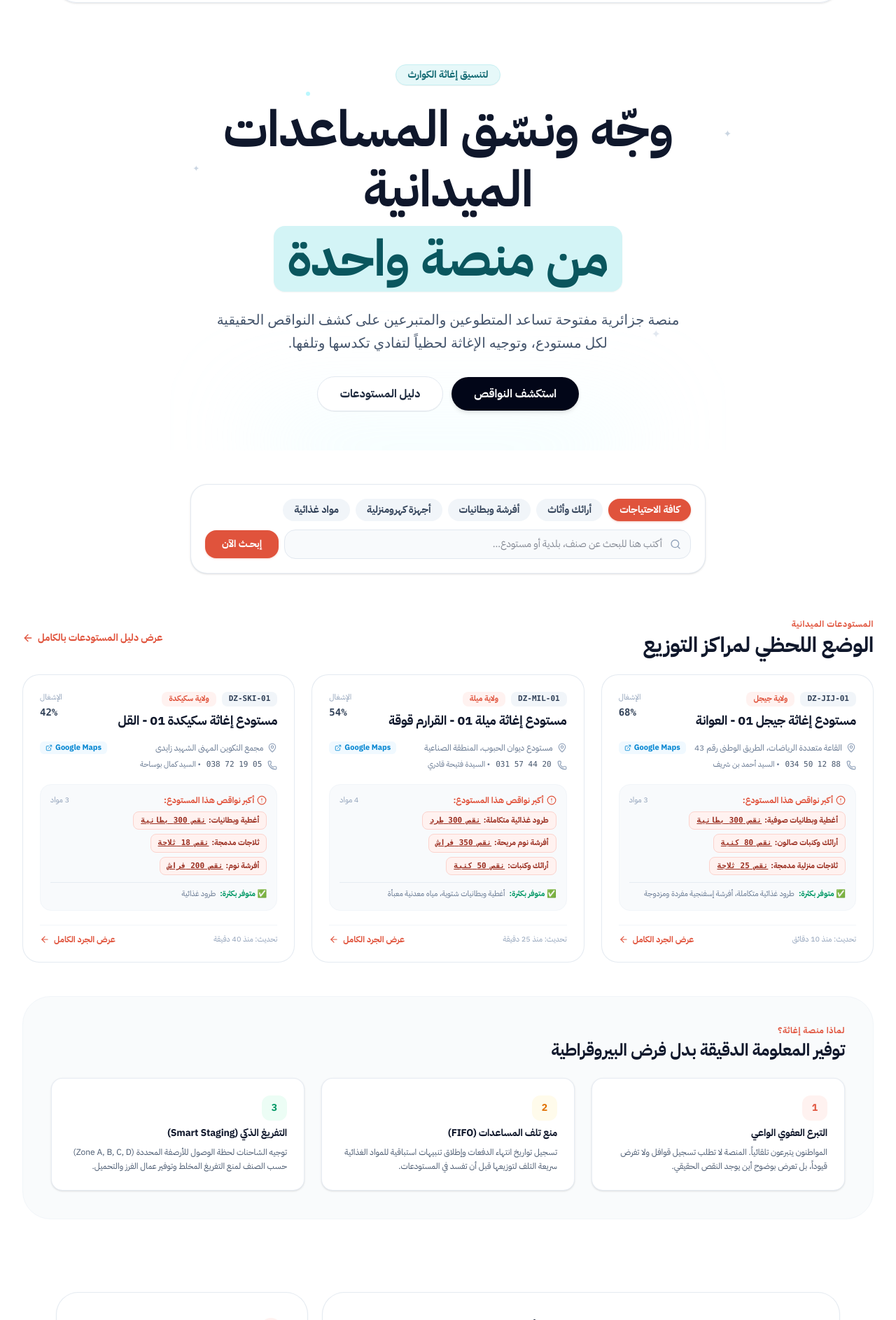
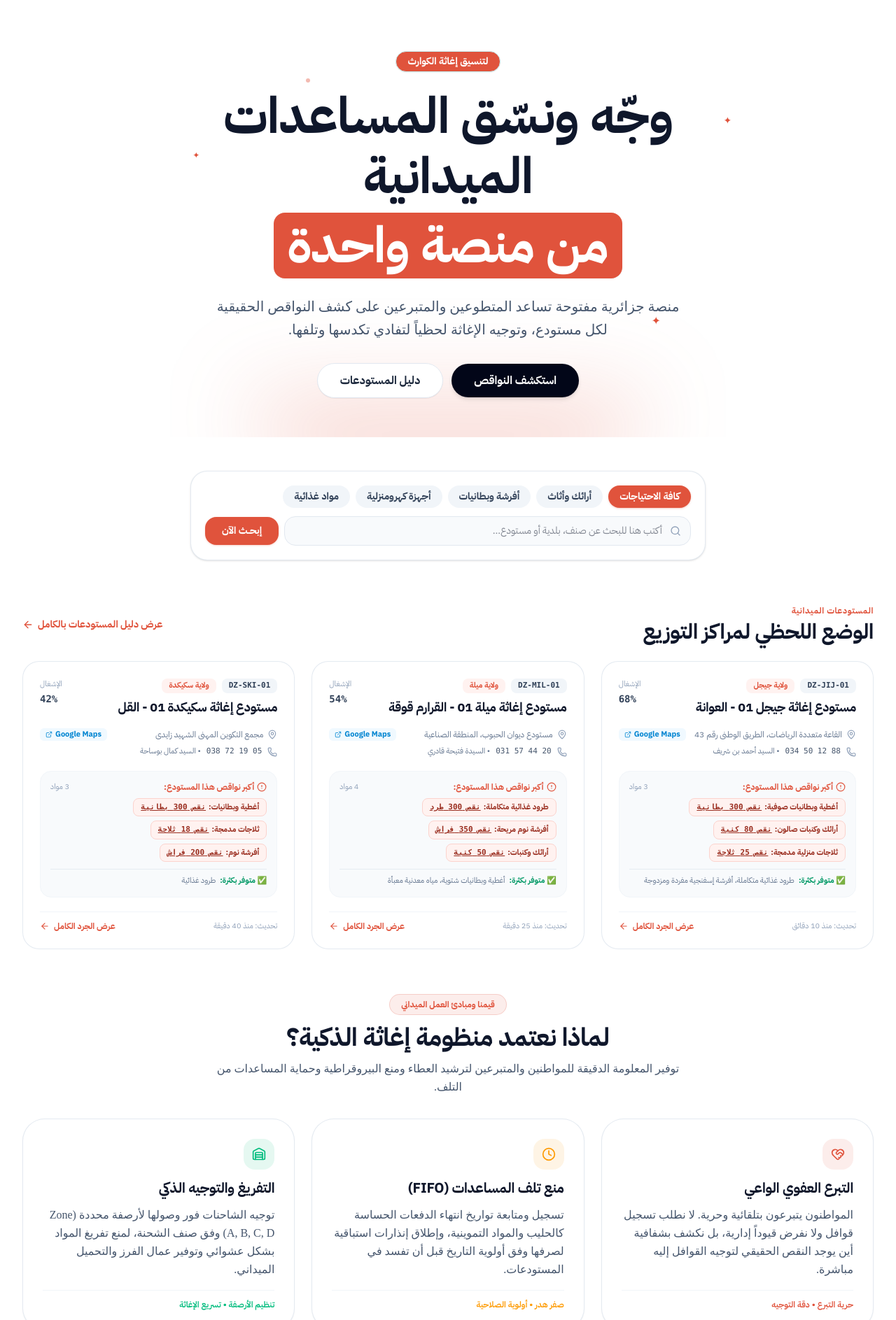
Before and after one commit to Noufel-sf/Hakthon_mila, a Next.js app: page / in a window 1280 px wide. Shown: the part 93-1980 px from the top of the page at 70% size. Built offline with nearby package versions, Linux system fonts and the light colour scheme; a web font is replaced by a local one.

Commit message:
feat(home): upgrade ourValues section with modern cards, IBM Plex Sans Arabic and Amiri Quran

```diff
--- a/app/layout.tsx
+++ b/app/layout.tsx
@@ -39,7 +39,7 @@ export default function RootLayout({
       <body className="min-h-screen flex flex-col bg-background text-foreground font-sans antialiased selection:bg-[#E0533C] selection:text-white">
         <ThemeProvider attribute="class" defaultTheme="light" enableSystem={false}>
           <Toaster richColors position="top-center" dir="rtl" />
-          <LiveCrisisTicker />
+          {/* <LiveCrisisTicker /> */}
           <Navbar />
           <main className="flex-1 pb-16">
             {children}
--- a/app/page.tsx
+++ b/app/page.tsx
@@ -17,7 +17,8 @@ import {
   ClipboardList,
   Warehouse,
   Flame,
-  ArrowUpRight
+  ArrowUpRight,
+  HeartHandshake
 } from 'lucide-react';
 import { AID_CATEGORIES } from '@/lib/constants';
 
@@ -68,24 +69,24 @@ export default function HomePage() {
       <div className="relative pt-12 pb-10 sm:pt-16 sm:pb-14 flex flex-col items-center text-center overflow-hidden">
 
         {/* Subtle delicate background sparkles and soft ambient glow */}
-        <div className="absolute top-1/4 right-1/6 text-slate-300 dark:text-slate-700 text-sm select-none pointer-events-none animate-pulse">✦</div>
-        <div className="absolute top-1/3 left-1/5 text-slate-300 dark:text-slate-700 text-xs select-none pointer-events-none">✦</div>
-        <div className="absolute bottom-1/4 right-1/4 text-slate-200 dark:text-slate-800 text-base select-none pointer-events-none">✦</div>
-        <div className="absolute top-1/6 left-1/3 w-1.5 h-1.5 rounded-full bg-cyan-300/40 pointer-events-none"></div>
-        <div className="absolute top-1/2 right-1/3 w-1 h-1 rounded-full bg-rose-300/40 pointer-events-none"></div>
-        <div className="absolute -bottom-10 left-1/2 -translate-x-1/2 w-[600px] h-[260px] bg-gradient-to-t from-cyan-100/40 dark:from-cyan-950/20 via-transparent to-transparent rounded-full blur-3xl pointer-events-none"></div>
+        <div className="absolute top-1/4 right-1/6 text-primary dark:text-primary text-sm select-none pointer-events-none animate-pulse">✦</div>
+        <div className="absolute top-1/3 left-1/5 text-primary dark:text-primary text-xs select-none pointer-events-none">✦</div>
+        <div className="absolute bottom-1/4 right-1/4 text-primary dark:text-primary text-base select-none pointer-events-none">✦</div>
+        <div className="absolute top-1/6 left-1/3 w-1.5 h-1.5 rounded-full bg-primary/40 pointer-events-none"></div>
+        <div className="absolute top-1/2 right-1/3 w-1 h-1 rounded-full bg-primary/40 pointer-events-none"></div>
+        <div className="absolute -bottom-10 left-1/2 -translate-x-1/2 w-[600px] h-[260px] bg-gradient-to-t from-primary/40 dark:from-primary/20 via-transparent to-transparent rounded-full blur-3xl pointer-events-none"></div>
 
         <div className="relative z-10 max-w-4xl mx-auto space-y-5 px-4">
 
           {/* Top Pill Tag (Like 'لتسيير تجارتك' in screenshot) */}
-          <div className="inline-flex items-center gap-2 px-4 py-1 rounded-full text-xs sm:text-sm font-header font-bold bg-[#E6F8F9] dark:bg-[#11353B] text-[#126972] dark:text-[#5EEAD4] border border-[#C6EFF2] dark:border-[#1E525B] shadow-2xs">
+          <div className="inline-flex items-center gap-2 px-4 py-1 rounded-full text-xs sm:text-sm font-header font-bold bg-primary text-white  border border-[#C6EFF2] dark:border-[#1E525B] shadow-2xs">
             <span>لتنسيق إغاثة الكوارث</span>
           </div>
 
           {/* Main Headline with Highlight box (Font: Zain) */}
           <h1 className="font-header text-4xl sm:text-6xl lg:text-7xl font-black text-slate-900 dark:text-white tracking-tight leading-[1.2]">
             وجّه ونسّق المساعدات الميدانية <br />
-            <span className="relative inline-block mt-2 px-5 py-1 bg-[#D3F4F6] dark:bg-[#14444D] text-[#0A565E] dark:text-[#67E8F9] rounded-2xl shadow-xs">
+            <span className="relative inline-block mt-2 px-5 py-1 bg-primary text-white  rounded-2xl shadow-xs">
               من منصة واحدة
             </span>
           </h1>
@@ -203,55 +204,78 @@ export default function HomePage() {
         )}
       </div>
 
-      {/* Core Philosophy Section (3 clean cards in modern light theme) */}
-      <div className="rounded-[2.5rem] border border-slate-100 dark:border-slate-800 bg-slate-50/80 dark:bg-slate-900/40 p-8 sm:p-10">
-        <div className="max-w-2xl mb-6">
-          <span className="text-xs font-bold text-[#E0533C] uppercase tracking-wider block mb-1">
-            لماذا منصة إغاثة؟
+      {/* 🌟 Our Values & Core Philosophy Section */}
+      <section id="values" className="space-y-8 pt-4">
+        <div className="flex flex-col items-center text-center max-w-3xl mx-auto space-y-3">
+          <span className="inline-flex items-center gap-2 px-4 py-1.5 rounded-full text-xs font-header font-bold bg-primary/10 text-primary border border-primary/20">
+            <span>قيمنا ومبادئ العمل الميداني</span>
           </span>
-          <h3 className="text-xl sm:text-2xl font-extrabold text-slate-900 dark:text-white">
-            توفير المعلومة الدقيقة بدل فرض البيروقراطية
-          </h3>
+          <h2 className="font-header text-3xl sm:text-4xl font-extrabold text-slate-900 dark:text-white tracking-tight">
+            لماذا نعتمد منظومة إغاثة الذكية؟
+          </h2>
+          <p className="font-sub text-base text-slate-600 dark:text-slate-300 max-w-2xl leading-relaxed">
+            توفير المعلومة الدقيقة للمواطنين والمتبرعين لترشيد العطاء ومنع البيروقراطية وحماية المساعدات من التلف.
+          </p>
         </div>
 
-        <div className="grid grid-cols-1 md:grid-cols-3 gap-6 text-xs text-slate-600 dark:text-slate-300">
-          <div className="p-6 rounded-2xl bg-white dark:bg-slate-950/50 border border-slate-200/80 dark:border-slate-800 shadow-sm space-y-2">
-            <div className="h-9 w-9 rounded-xl bg-[#FFF2F0] dark:bg-[#341611] text-[#E0533C] flex items-center justify-center font-bold text-sm">
-              1
+        <div className="grid grid-cols-1 md:grid-cols-3 gap-6">
+
+          {/* Value 1 */}
+          <div className="rounded-[2rem] border border-slate-200/90 dark:border-slate-800 bg-white dark:bg-slate-900 p-7 shadow-xs hover:shadow-md transition-all hover:-translate-y-0.5 space-y-4 flex flex-col justify-between">
+            <div className="space-y-3">
+              <div className="h-11 w-11 rounded-2xl bg-primary/10 text-primary flex items-center justify-center font-bold">
+                <HeartHandshake className="w-5 h-5" />
+              </div>
+              <h3 className="font-header text-xl font-bold text-slate-900 dark:text-white">
+                التبرع العفوي الواعي
+              </h3>
+              <p className="font-sub text-sm sm:text-base text-slate-600 dark:text-slate-300 leading-relaxed">
+                المواطنون يتبرعون بتلقائية وحرية. لا نطلب تسجيل قوافل ولا نفرض قيوداً إدارية، بل نكشف بشفافية أين يوجد النقص الحقيقي لتوجيه القوافل إليه مباشرة.
+              </p>
             </div>
-            <h4 className="text-slate-900 dark:text-white font-bold text-sm">
-              التبرع العفوي الواعي
-            </h4>
-            <p className="leading-relaxed">
-              المواطنون يتبرعون تلقائياً. المنصة لا تطلب تسجيل قوافل ولا تفرض قيوداً، بل تعرض بوضوح أين يوجد النقص الحقيقي.
-            </p>
+            <div className="pt-3 border-t border-slate-100 dark:border-slate-800/80 text-xs font-header font-semibold text-primary">
+              حرية التبرع • دقة التوجيه
+            </div>
           </div>
 
-          <div className="p-6 rounded-2xl bg-white dark:bg-slate-950/50 border border-slate-200/80 dark:border-slate-800 shadow-sm space-y-2">
-            <div className="h-9 w-9 rounded-xl bg-amber-50 dark:bg-amber-950/30 text-amber-600 flex items-center justify-center font-bold text-sm">
-              2
+          {/* Value 2 */}
+          <div className="rounded-[2rem] border border-slate-200/90 dark:border-slate-800 bg-white dark:bg-slate-900 p-7 shadow-xs hover:shadow-md transition-all hover:-translate-y-0.5 space-y-4 flex flex-col justify-between">
+            <div className="space-y-3">
+              <div className="h-11 w-11 rounded-2xl bg-amber-500/10 text-amber-500 flex items-center justify-center font-bold">
+                <Clock className="w-5 h-5" />
+              </div>
+              <h3 className="font-header text-xl font-bold text-slate-900 dark:text-white">
+                منع تلف المساعدات (FIFO)
+              </h3>
+              <p className="font-sub text-sm sm:text-base text-slate-600 dark:text-slate-300 leading-relaxed">
+                تسجيل ومتابعة تواريخ انتهاء الدفعات الحساسة كالحليب والمواد التموينية، وإطلاق إنذارات استباقية لصرفها وفق أولوية التاريخ قبل أن تفسد في المستودعات.
+              </p>
             </div>
-            <h4 className="text-slate-900 dark:text-white font-bold text-sm">
-              منع تلف المساعدات (FIFO)
-            </h4>
-            <p className="leading-relaxed">
-              تسجيل تواريخ انتهاء الدفعات وإطلاق تنبيهات استباقية للمواد الغذائية سريعة التلف لتوزيعها قبل أن تفسد في المستودعات.
-            </p>
+            <div className="pt-3 border-t border-slate-100 dark:border-slate-800/80 text-xs font-header font-semibold text-amber-500">
+              صفر هدر • أولوية الصلاحية
+            </div>
           </div>
 
-          <div className="p-6 rounded-2xl bg-white dark:bg-slate-950/50 border border-slate-200/80 dark:border-slate-800 shadow-sm space-y-2">
-            <div className="h-9 w-9 rounded-xl bg-emerald-50 dark:bg-emerald-950/30 text-emerald-600 flex items-center justify-center font-bold text-sm">
-              3
+          {/* Value 3 */}
+          <div className="rounded-[2rem] border border-slate-200/90 dark:border-slate-800 bg-white dark:bg-slate-900 p-7 shadow-xs hover:shadow-md transition-all hover:-translate-y-0.5 space-y-4 flex flex-col justify-between">
+            <div className="space-y-3">
+              <div className="h-11 w-11 rounded-2xl bg-emerald-500/10 text-emerald-500 flex items-center justify-center font-bold">
+                <Warehouse className="w-5 h-5" />
+              </div>
+              <h3 className="font-header text-xl font-bold text-slate-900 dark:text-white">
+                التفريغ والتوجيه الذكي
+              </h3>
+              <p className="font-sub text-sm sm:text-base text-slate-600 dark:text-slate-300 leading-relaxed">
+                توجيه الشاحنات فور وصولها لأرصفة محددة (Zone A, B, C, D) وفق صنف الشحنة، لمنع تفريغ المواد بشكل عشوائي وتوفير عمال الفرز والتحميل الميداني.
+              </p>
             </div>
-            <h4 className="text-slate-900 dark:text-white font-bold text-sm">
-              التفريغ الذكي (Smart Staging)
-            </h4>
-            <p className="leading-relaxed">
-              توجيه الشاحنات لحظة الوصول للأرصفة المحددة (Zone A, B, C, D) حسب الصنف لمنع التفريغ المخلط وتوفير عمال الفرز والتحميل.
-            </p>
+            <div className="pt-3 border-t border-slate-100 dark:border-slate-800/80 text-xs font-header font-semibold text-emerald-500">
+              تنظيم الأرصفة • تسريع الإغاثة
+            </div>
           </div>
+
         </div>
-      </div>
+      </section>
 
     </div>
   );
--- a/components/Navbar.tsx
+++ b/components/Navbar.tsx
@@ -46,7 +46,7 @@ export default function Navbar() {
   };
 
   return (
-    <header className="sticky top-3 z-40 max-w-6xl mx-auto px-4 w-full">
+    <header className="sticky top-3 z-40 max-w-6xl mt-5 mx-auto px-4 w-full">
       <div className="rounded-full border border-slate-200/80 dark:border-slate-800 bg-white/95 dark:bg-slate-900/95 backdrop-blur-md shadow-sm px-5 sm:px-7 py-2.5 flex items-center justify-between gap-4 transition-all">
 
         {/* Right: Brand Logo (RTL layout) */}
```
